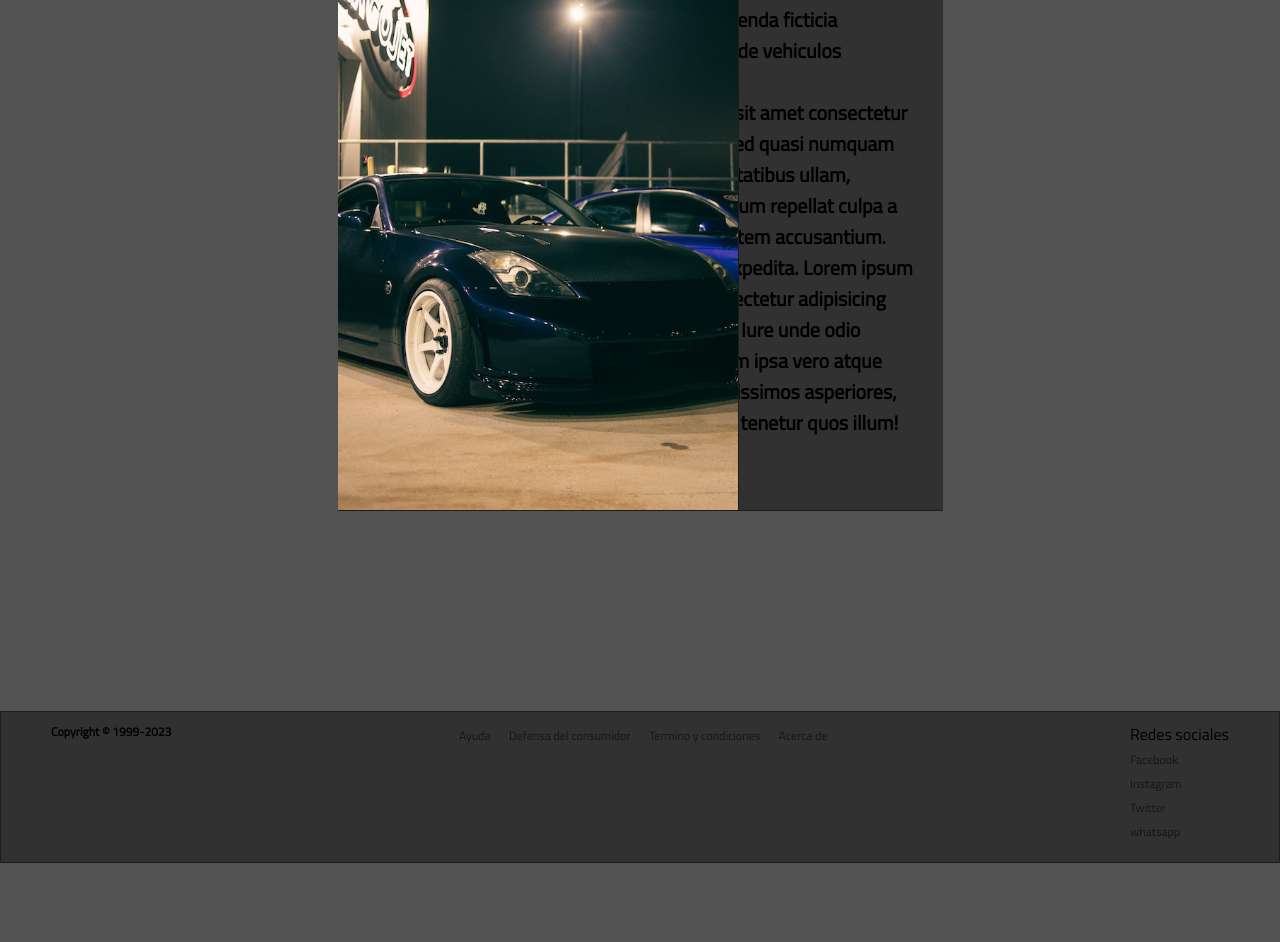
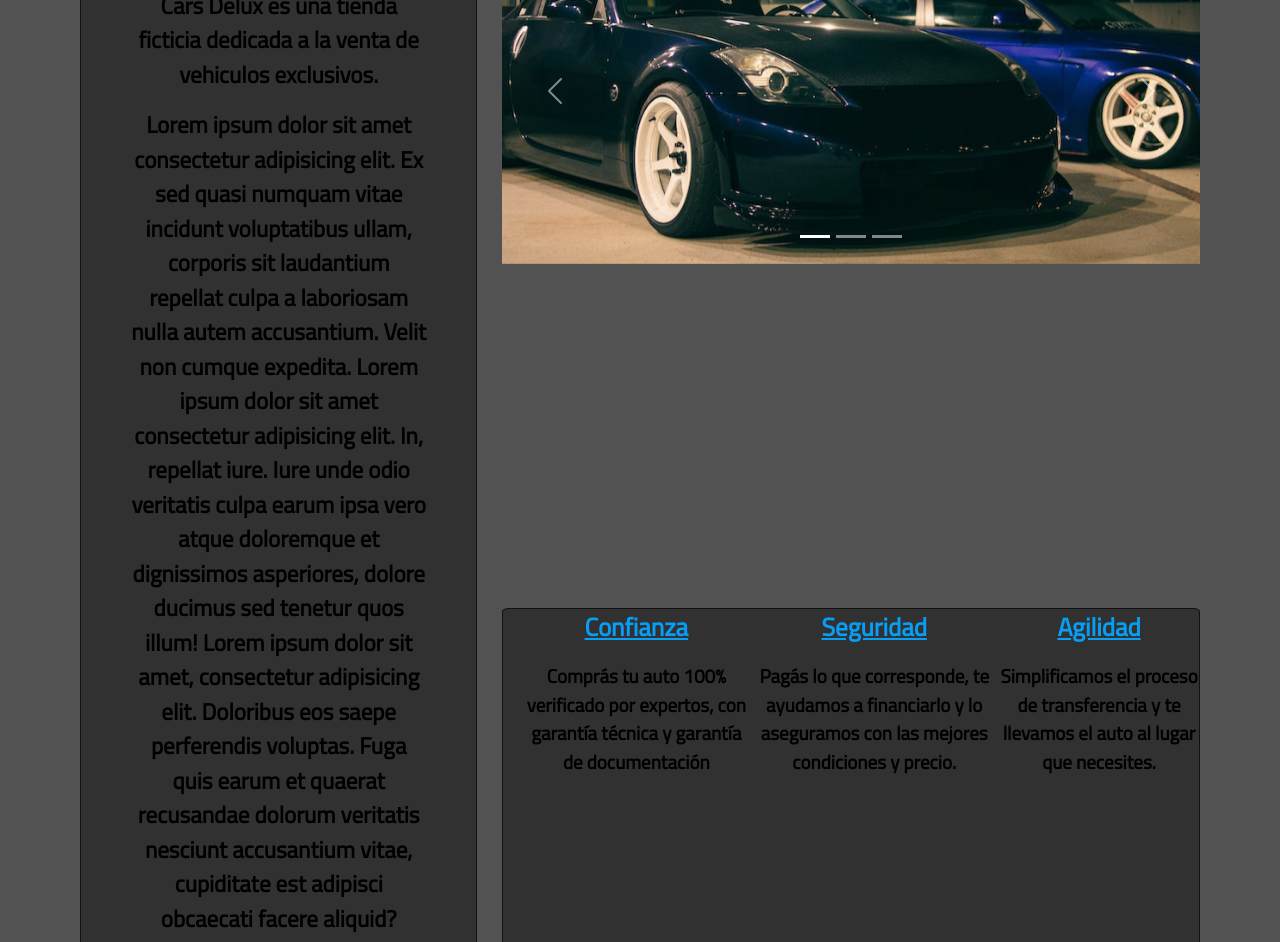
Before and after one commit to Franlarrahona/PF_Larrahona-desarrollo-web, a plain HTML site: page index.html in a window 1280 px wide. Shown: the part 409-1351 px from the top of the page. Before the commit the page ends 1272 px from the top, so only its background shows below. Drawn offline with nearby package versions, Linux system fonts and the light colour scheme.

Commit message:
main de index actualizado con flex y grid

```diff
--- a/css/estilo.css
+++ b/css/estilo.css
@@ -92,8 +92,87 @@ div a:hover {
 }
 
 /*Main index*/
+.body_index{
+    background-color: #525252;
+}
+.main_index {
+    display: grid;
+    grid-template-areas:
+    "section1 section2 section2"
+    "section1 section2 section2"
+    "section1 section3 section3";
+    margin: 130px 80px;
+    column-gap: 25px ;
+    row-gap: 25px ;
+
+
+
+}
+.section1_index {
+grid-area: section1;
+background-color: #313131;
+border-radius: 1%;
+border: 1px solid rgb(17, 17, 17);
+}
+.titulo_index {
+    color: #079ef6;
+    font-size: 35px;
+    text-align: center;
+}
+.texto_index {
+    color: black;
+    font-weight: 1000;
+    font-size: 23px;
+    text-align: center;
+    margin-left: 50px;
+    margin-right: 50px;
+}
+.section2_index {
+grid-area: section2;
+}
+.section3_index {
+grid-area: section3;
+display:flex;
+justify-content: space-around ;
+background-color:#313131 ;
+color: black;
+border-radius: 1%;
+border: 1px solid rgb(17, 17, 17);
+}
+
+.caract_index_titulo{
+    color: #079ef6;
+    text-align: center;
+    font-size: 25px;
+    font-weight: 600;
+    text-decoration: underline;
+}
+.info_index{
+    text-align: center;
+    font-size: 19px;
+    font-weight: 700;
+}
+.caract_seguridad{
+
+}
+.caract_confianza{
+    margin-left: 20px;
+}
+.caract_agilidad{
+
+}
+
+
+
+
+
+
+
+
+
+
 /*recuadro izq*/
-.Section1 {
+/*.Section1 {
     display: inline-block;
     width: 400px;
     height: 600px;
@@ -127,7 +206,7 @@ div a:hover {
     margin-right: 30px;
 }
 /*recuadro der*/
-.Section2 {
+/*.Section2 {
     display: inline-block;
     width: 400px;
     height: 600px;
@@ -141,7 +220,7 @@ div a:hover {
     right: 541px;
     margin-top: 120px;
     margin-bottom: 200px;
-}
+}*/
  /*main contacto*/
  .main_contacto{
     display: flex;
@@ -150,7 +229,7 @@ div a:hover {
     margin-bottom: 200px;
  }
 
- .Section3{
+ .section1_contacto{
     display: inline-block;
     width: 400px;
     height: 600px;
@@ -159,42 +238,42 @@ div a:hover {
     border-bottom: 1px solid rgb(30, 29, 29);
     background-color: #313131;
  }
- .Section3 p {
+ .section1_contacto p {
     color: #079ef6;
     font-size: 35px;
     margin-top: 20px;
     margin-left: 130px;
  }
 
- .Section3 ol {
+ .section1_contacto ol {
     color: white;
     font-size: 20px;
     margin-left: 140px;
     margin-top: 20px;
  }
- .Section3 ol .Numero{
+ .section1_contacto ol .Numero{
     margin-bottom: 25px;
     font-weight: 1000;
     list-style-image: url(../images/IconoTelefono.png);
 
 }
-.Section3 ol .Correo{
+.section1_contacto ol .Correo{
     margin-bottom: 25px;
     font-weight: 1000;
     list-style-image: url(../images/IconoSobre.png);
 }
-.Section3 ol .Mapa{
+.section1_contacto ol .Mapa{
     margin-bottom: 25px;
     font-weight: 1000;
     list-style-image: url(../images/IconoMaps.png);
 }
-.Section3 iframe{
+.section1_contacto iframe{
     width: 300px;
     height: 200px;
     margin-top: 20px;
     margin-left: 50px;
 }
-.Section4{
+.section2_contacto{
     display: inline-block;
     width: 400px;
     height: 600px;
--- a/index.html
+++ b/index.html
@@ -7,8 +7,10 @@
     <title>CARS DELUX | Tienda de vehiculos</title>
     <link rel="stylesheet" type="text/css" href="./css/estilo.css">
     <link rel="icon" type="image/png" href="./images/favicon.png">
+    <link href="https://cdn.jsdelivr.net/npm/bootstrap@5.3.0/dist/css/bootstrap.min.css" rel="stylesheet" integrity="sha384-9ndCyUaIbzAi2FUVXJi0CjmCapSmO7SnpJef0486qhLnuZ2cdeRhO02iuK6FUUVM" crossorigin="anonymous">
+    <script src="https://cdn.jsdelivr.net/npm/bootstrap@5.3.0/dist/js/bootstrap.bundle.min.js" integrity="sha384-geWF76RCwLtnZ8qwWowPQNguL3RmwHVBC9FhGdlKrxdiJJigb/j/68SIy3Te4Bkz" crossorigin="anonymous"></script>
 </head>
-<body>
+<body class="body_index">
     <header class="encabezado">
         <h1>CARS DELUX</h1>
         <nav>
@@ -25,15 +27,53 @@
             <button class="boton" type="submit">enviar</button>
         </section>
     </header>
-    <main>
-        <section class="Section1">
-        <p class="Titulo">Sobre Nosotros...</p>
-        <p class="Texto">Cars Delux es una tienda ficticia dedicada a la venta de vehiculos exclusivos.</p>
-        <p class="Texto2">Lorem ipsum dolor sit amet consectetur adipisicing elit. Ex sed quasi numquam vitae incidunt voluptatibus ullam, corporis sit laudantium repellat culpa a laboriosam nulla autem accusantium. Velit non cumque expedita. Lorem ipsum dolor sit amet consectetur adipisicing elit. In, repellat iure. Iure unde odio veritatis culpa earum ipsa vero atque doloremque et dignissimos asperiores, dolore ducimus sed tenetur quos illum!</p>
+    <main class="main_index">
+        <section class="section1_index">
+        <p class="titulo_index">Sobre Nosotros...</p>
+        <p class="texto_index">Cars Delux es una tienda ficticia dedicada a la venta de vehiculos exclusivos.</p>
+        <p class="texto_index">Lorem ipsum dolor sit amet consectetur adipisicing elit. Ex sed quasi numquam vitae incidunt voluptatibus ullam, corporis sit laudantium repellat culpa a laboriosam nulla autem accusantium. Velit non cumque expedita. Lorem ipsum dolor sit amet consectetur adipisicing elit. In, repellat iure. Iure unde odio veritatis culpa earum ipsa vero atque doloremque et dignissimos asperiores, dolore ducimus sed tenetur quos illum! Lorem ipsum dolor sit amet, consectetur adipisicing elit. Doloribus eos saepe perferendis voluptas. Fuga quis earum et quaerat recusandae dolorum veritatis nesciunt accusantium vitae, cupiditate est adipisci obcaecati facere aliquid?</p>
         </section>
-        <section class="Section2">
-
-            <!-- <img src="./images/AutoInicio.jpg" alt="Auto Deportivo"> -->
+        <section class="section2_index">
+            <div id="carouselExampleIndicators" class="carousel slide">
+                <div class="carousel-indicators">
+                  <button type="button" data-bs-target="#carouselExampleIndicators" data-bs-slide-to="0" class="active" aria-current="true" aria-label="Slide 1"></button>
+                  <button type="button" data-bs-target="#carouselExampleIndicators" data-bs-slide-to="1" aria-label="Slide 2"></button>
+                  <button type="button" data-bs-target="#carouselExampleIndicators" data-bs-slide-to="2" aria-label="Slide 3"></button>
+                </div>
+                <div class="carousel-inner">
+                  <div class="carousel-item active">
+                    <img src="./images/Auto_inicio_carousel_1.jpg" class="d-block w-100" alt="...">
+                  </div>
+                  <div class="carousel-item">
+                    <img src="./images/Moto_inicio_carousel_2.jpg" class="d-block w-100" alt="...">
+                  </div>
+                  <div class="carousel-item">
+                    <img src="./images/Todoterre_inicio_carousel_3.jpg" class="d-block w-100" alt="...">
+                  </div>
+                </div>
+                <button class="carousel-control-prev" type="button" data-bs-target="#carouselExampleIndicators" data-bs-slide="prev">
+                  <span class="carousel-control-prev-icon" aria-hidden="true"></span>
+                  <span class="visually-hidden">Previous</span>
+                </button>
+                <button class="carousel-control-next" type="button" data-bs-target="#carouselExampleIndicators" data-bs-slide="next">
+                  <span class="carousel-control-next-icon" aria-hidden="true"></span>
+                  <span class="visually-hidden">Next</span>
+                </button>
+              </div>
+        </section>
+        <section class="section3_index">
+            <div class="caract_confianza">
+            <p class="caract_index_titulo">Confianza</p>
+            <p class="info_index">Comprás tu auto 100% verificado por expertos, con garantía técnica y garantía de documentación</p>
+            </div>
+            <div class="caract_seguridad">
+            <p class="caract_index_titulo">Seguridad</p>
+            <p class="info_index">Pagás lo que corresponde, te ayudamos a financiarlo y lo aseguramos con las mejores condiciones y precio.</p>
+            </div>
+            <div class="caract_agilidad">
+            <p class="caract_index_titulo">Agilidad</p>
+            <p class="info_index">Simplificamos el proceso de transferencia y te llevamos el auto al lugar que necesites.</p>
+            </div>
         </section>
     </main>
     <footer>
```
Also changed, not shown: pages/contacto.html (+3 -3 lines), pages/deportivos.html (+1 -1 lines), pages/motos.html (+1 -1 lines), pages/todoterrenos.html (+1 -1 lines), images/Auto_inicio_carousel_1.jpg (added), images/Moto_inicio_carousel_2.jpg (added), images/Todoterre_inicio_carousel_3.jpg (added).
